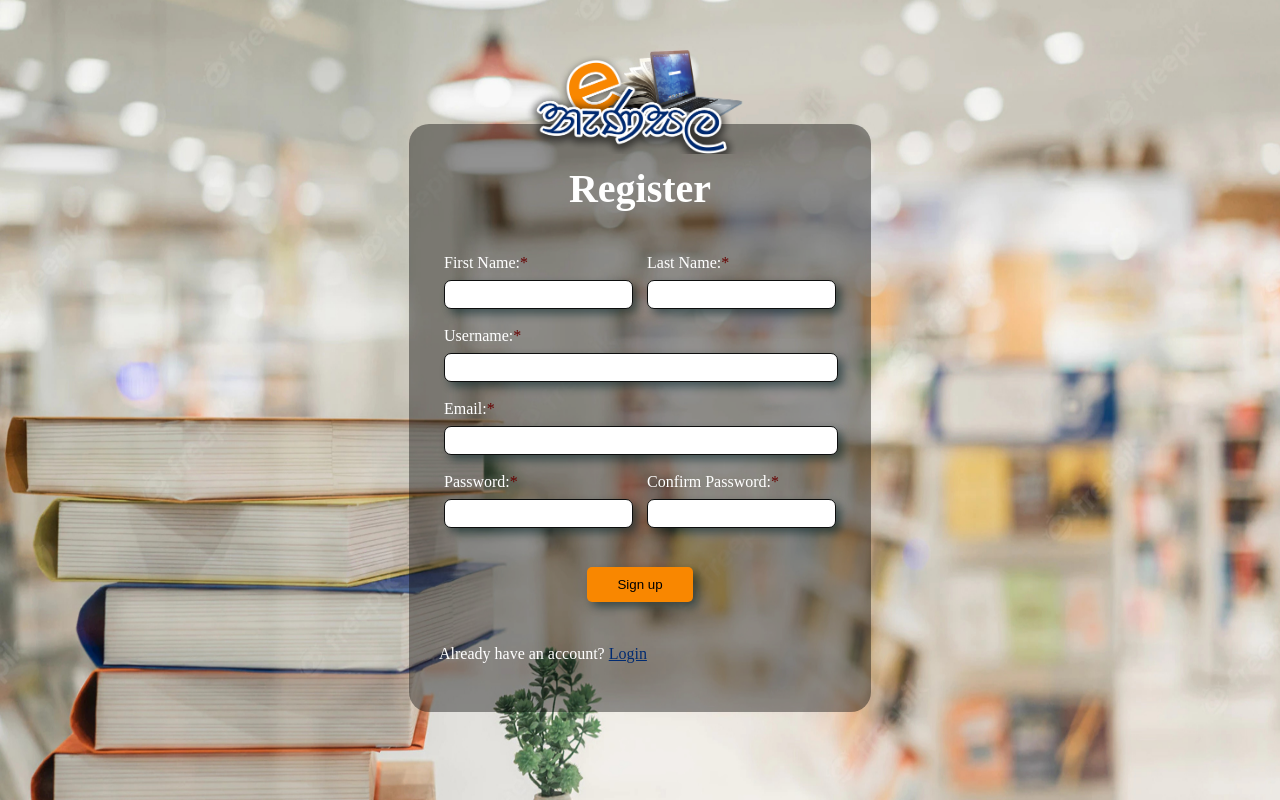
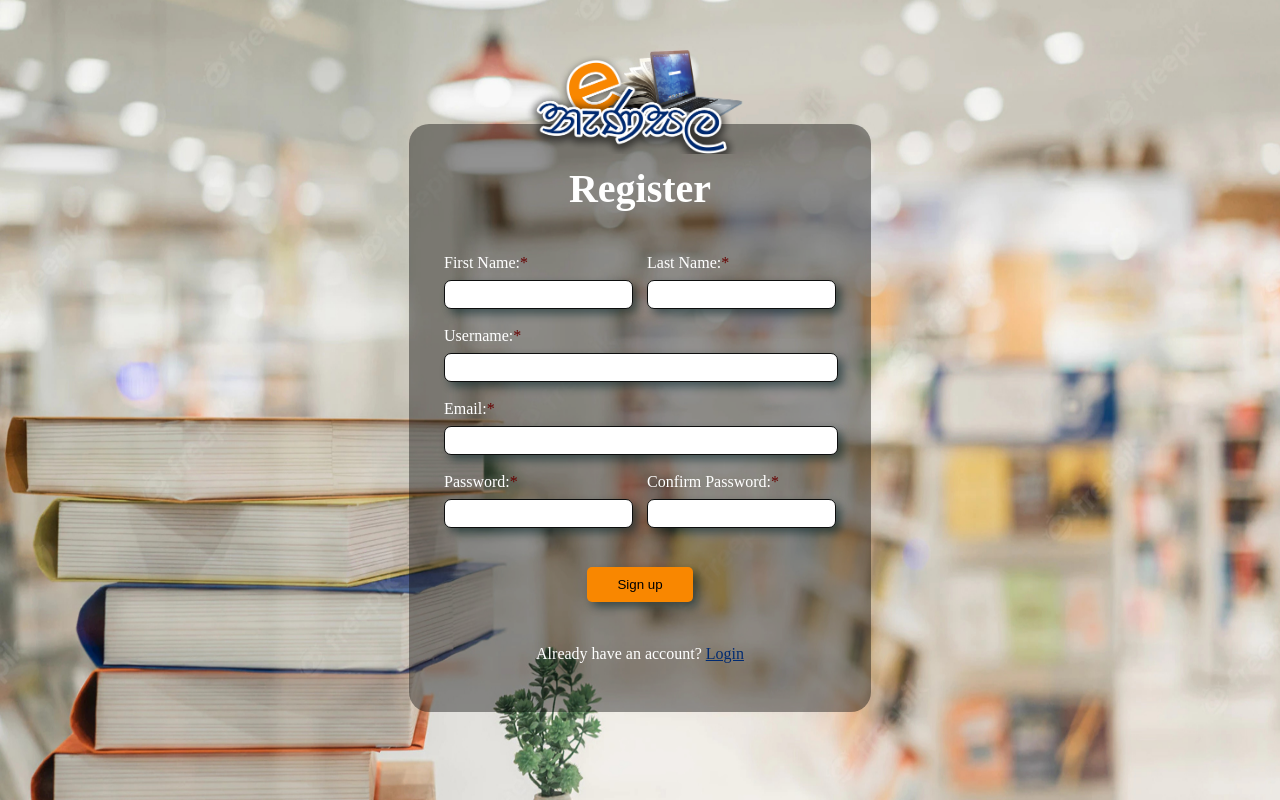
Before and after one commit to SandupaAbeywardana/Library-Management-System, a PHP site: page /html/register.html in a window 1280 px wide. Run offline with PHP 8.4, Linux system fonts and the light colour scheme.

Commit message:
centered sign in link inn reg html

```diff
--- a/css/register.css
+++ b/css/register.css
@@ -56,11 +56,16 @@ body
     margin-bottom: 8px;
 }
 
+#regForm p{
+    text-align: center;
+}
+
 #regForm p a{
     text-decoration: none;
     text-decoration: underline;
     color: #002a70;
     transition: 0.3s;
+
 }
 
 .name{
```
